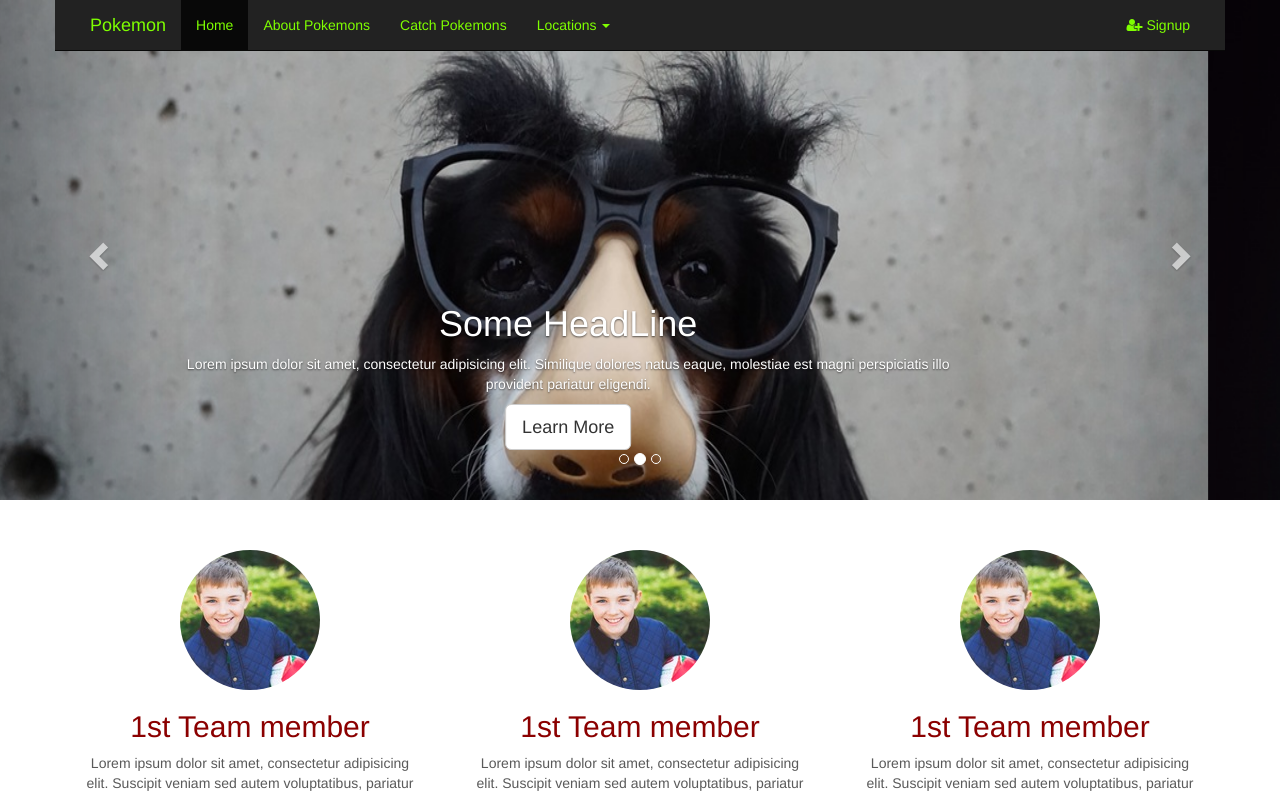
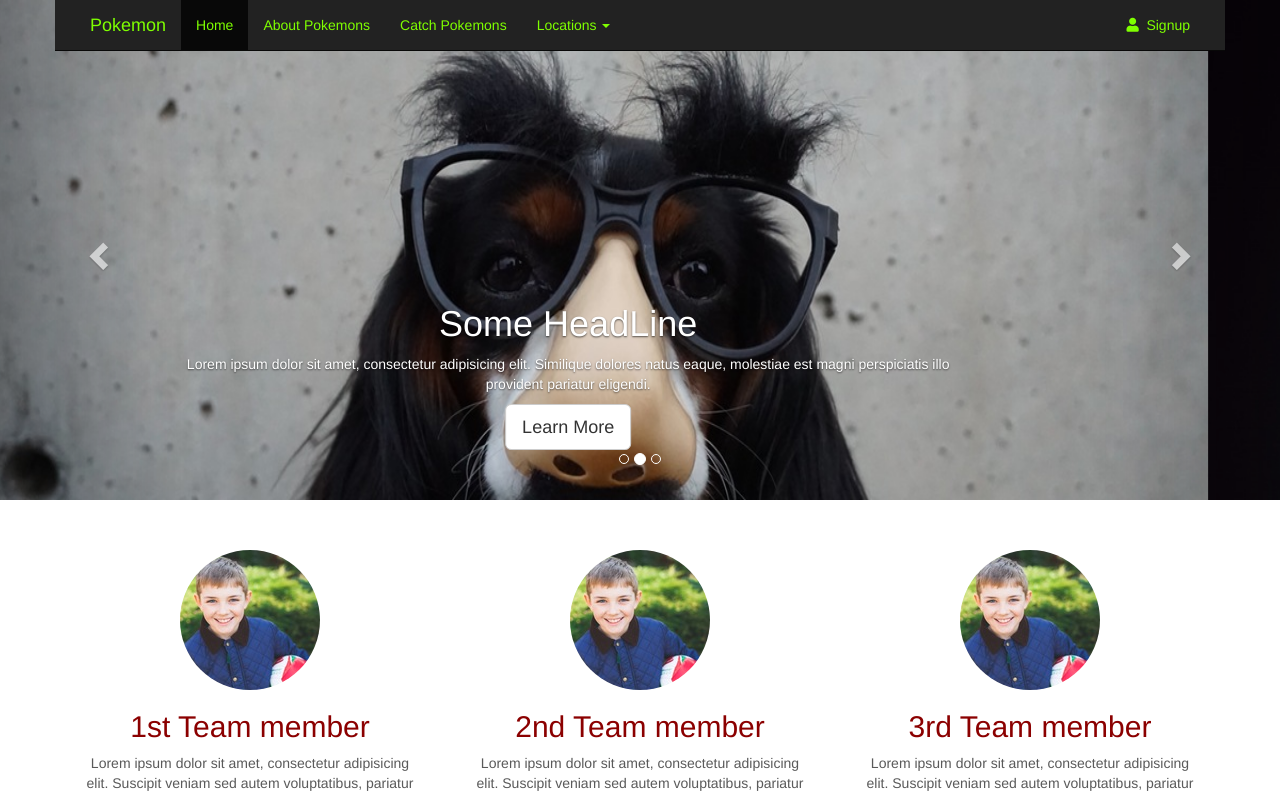
Before and after one commit to liku88/Pokemon_Company, a plain HTML site: page index.html in a window 1280 px wide. Shown: the top 795 px of the page. Drawn offline with nearby package versions, Linux system fonts and the light colour scheme; a script that the page names is missing.

Commit message:
Update index.html

```diff
--- a/index.html
+++ b/index.html
@@ -5,13 +5,14 @@
 	<meta charset="utf-8">
 	<meta name="viewport" content="width=device-width, initial-scale=1.0">
 	<link rel="stylesheet" media="screen" href="https://cdnjs.cloudflare.com/ajax/libs/twitter-bootstrap/3.3.5/css/bootstrap.min.css">
+
 	<link rel="stylesheet" href="css/index.css">
 	<link rel="stylesheet" href="https://maxcdn.bootstrapcdn.com/font-awesome/4.6.3/css/font-awesome.min.css">
 	<link rel="stylesheet" href="css/animate.css">
 	<link rel="shorcut icon" type="image/jpg" href="favicon.jpg">
 	 <script src="https://ajax.googleapis.com/ajax/libs/jquery/1.11.0/jquery.min.js"></script>
      <script src="images/parallax.js"></script>
-
+<link rel="stylesheet" href="https://cdnjs.cloudflare.com/ajax/libs/font-awesome/5.10.0/css/all.min.css" integrity="sha512-PgQMlq+nqFLV4ylk1gwUOgm6CtIIXkKwaIHp/PAIWHzig/lKZSEGKEysh0TCVbHJXCLN7WetD8TFecIky75ZfQ==" crossorigin="anonymous" />
 	<title>Pokemon Company</title>
 
 
@@ -56,7 +57,7 @@
         </li>
       </ul>
       <ul class="nav navbar-nav navbar-right">
-        <li><a href="#"><i class="fa fa-user-plus" aria-hidden="true"></i> Signup</a></li>
+        <li><a href="#"><i class="fas fa-user"></i>&nbsp; Signup</a></li>
 
       </ul>
     </div><!-- /.navbar-collapse -->
@@ -134,13 +135,13 @@
           </div>
           <div class="col-lg-4">
                <img class="img-circle animated tada" src="images/boy.jpg" alt="1st team member">
-              <h2>1st Team member</h2>
+              <h2>2nd Team member</h2>
               <p>Lorem ipsum dolor sit amet, consectetur adipisicing elit. Suscipit veniam sed autem voluptatibus, pariatur fugiat, enim eaque ipsum, voluptatem maxime quia nam praesentium vero repellendus ad perspiciatis laborum ex aliquid. Maxime eligendi consequatur similique officia cumque labore, corrupti porro sed.</p>
                <p><a class="btn btn-default" href="#">Sign up &raquo;</a></p>
           </div>
           <div class="col-lg-4">
                <img class="img-circle animated tada" src="images/boy.jpg" alt="1st team member">
-              <h2>1st Team member</h2>
+              <h2>3rd Team member</h2>
               <p>Lorem ipsum dolor sit amet, consectetur adipisicing elit. Suscipit veniam sed autem voluptatibus, pariatur fugiat, enim eaque ipsum, voluptatem maxime quia nam praesentium vero repellendus ad perspiciatis laborum ex aliquid. Maxime eligendi consequatur similique officia cumque labore, corrupti porro sed.</p>
                <p><a class="btn btn-default" href="#">Sign up &raquo;</a></p>
           </div>
```
